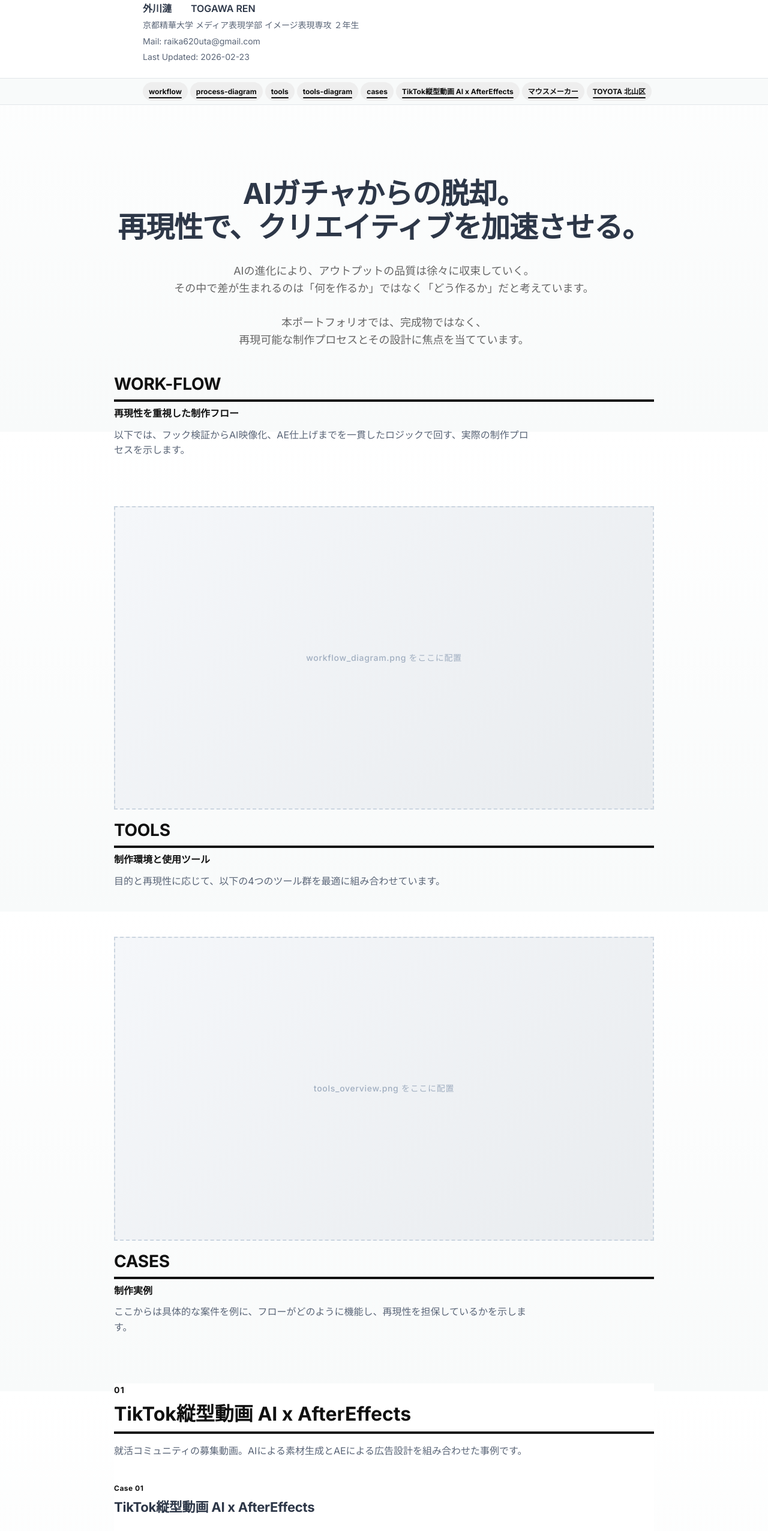
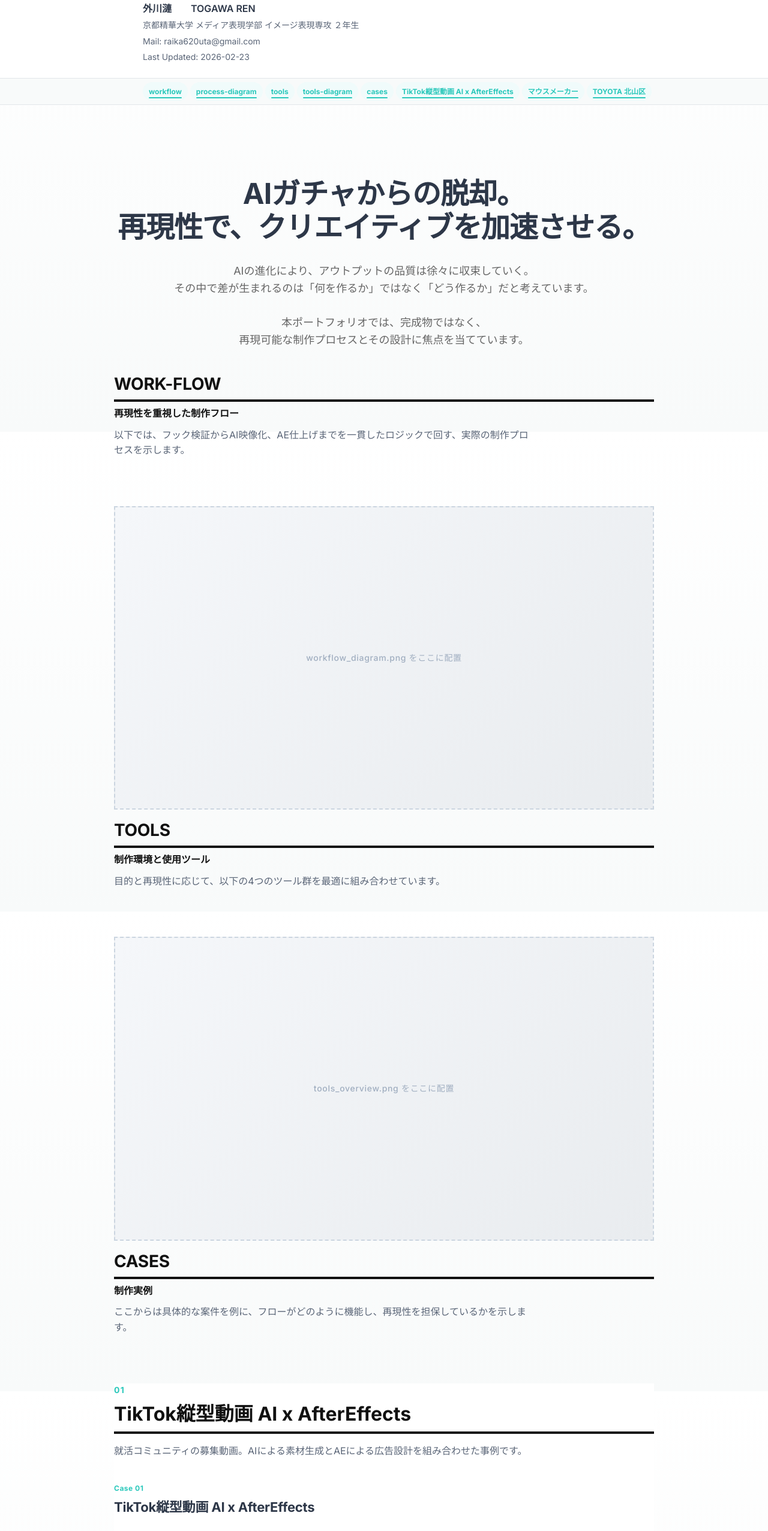
Before and after one commit to raika620uta/ca_portfolio, a website: page _ai_share/index.html in a window 1280 px wide. Shown: the part 80-2633 px from the top of the page at 60% size. Drawn offline with Linux system fonts and the light colour scheme; files that its build step writes are made by us from their sources; files whose address does not match are found by name.

Commit message:
UI: アクセントカラー(シアン)を限定箇所に再導入（セクション番号、ホバー時ボーダー等）

```diff
--- a/_ai_share/style.css
+++ b/_ai_share/style.css
@@ -11,10 +11,11 @@
     --color-text: #2D3748;
     --color-text-sub: #5A6577;
     --color-text-light: #8896A6;
-    --color-accent: #111;
-    --color-accent-hover: #333;
-    --color-accent-light: #F0F0F0;
-    --color-accent-muted: #E0E0E0;
+    --color-accent: #2BC8BB;
+    /* 上質なシアン */
+    --color-accent-hover: #1FA69A;
+    --color-accent-light: #F0FBFB;
+    --color-accent-muted: #E2F4F3;
     --color-border: #E2E6EA;
     --color-card-bg: #FFFFFF;
     --font-family: "Inter", "Noto Sans JP", -apple-system, BlinkMacSystemFont, sans-serif;
@@ -72,7 +73,7 @@ video {
 }
 
 a {
-    color: #111;
+    color: var(--color-accent);
     text-decoration: none;
     transition: color .2s
 }
@@ -358,8 +359,8 @@ strong {
 }
 
 .site-nav__link.is-active {
-    color: #111;
-    background: #EEE;
+    color: var(--color-accent);
+    background: var(--color-accent-light);
     font-weight: 700
 }
 
@@ -400,7 +401,7 @@ strong {
 .section__number {
     font-size: var(--font-size-sm);
     font-weight: 700;
-    color: #111 !important;
+    color: var(--color-accent);
     margin-bottom: 8px;
     letter-spacing: 0.1em
 }
@@ -743,6 +744,26 @@ strong {
 .other-works__item:hover .other-works__caption {
     opacity: 1;
     transform: translateY(0);
+}
+
+/* ほんのわずかなシアンの下部アクセント */
+.other-works__item::before {
+    content: "";
+    position: absolute;
+    bottom: 0;
+    left: 0;
+    width: 100%;
+    height: 3px;
+    background: var(--color-accent);
+    transform: scaleX(0);
+    transform-origin: left;
+    transition: transform 0.4s cubic-bezier(0.165, 0.84, 0.44, 1);
+    z-index: 4;
+    opacity: 0.7;
+}
+
+.other-works__item:hover::before {
+    transform: scaleX(1);
 }
 
 .other-works__caption-title {
--- a/engine/style.css
+++ b/engine/style.css
@@ -11,10 +11,11 @@
     --color-text: #2D3748;
     --color-text-sub: #5A6577;
     --color-text-light: #8896A6;
-    --color-accent: #111;
-    --color-accent-hover: #333;
-    --color-accent-light: #F0F0F0;
-    --color-accent-muted: #E0E0E0;
+    --color-accent: #2BC8BB;
+    /* 上質なシアン */
+    --color-accent-hover: #1FA69A;
+    --color-accent-light: #F0FBFB;
+    --color-accent-muted: #E2F4F3;
     --color-border: #E2E6EA;
     --color-card-bg: #FFFFFF;
     --font-family: "Inter", "Noto Sans JP", -apple-system, BlinkMacSystemFont, sans-serif;
@@ -72,7 +73,7 @@ video {
 }
 
 a {
-    color: #111;
+    color: var(--color-accent);
     text-decoration: none;
     transition: color .2s
 }
@@ -358,8 +359,8 @@ strong {
 }
 
 .site-nav__link.is-active {
-    color: #111;
-    background: #EEE;
+    color: var(--color-accent);
+    background: var(--color-accent-light);
     font-weight: 700
 }
 
@@ -400,7 +401,7 @@ strong {
 .section__number {
     font-size: var(--font-size-sm);
     font-weight: 700;
-    color: #111 !important;
+    color: var(--color-accent);
     margin-bottom: 8px;
     letter-spacing: 0.1em
 }
@@ -743,6 +744,26 @@ strong {
 .other-works__item:hover .other-works__caption {
     opacity: 1;
     transform: translateY(0);
+}
+
+/* ほんのわずかなシアンの下部アクセント */
+.other-works__item::before {
+    content: "";
+    position: absolute;
+    bottom: 0;
+    left: 0;
+    width: 100%;
+    height: 3px;
+    background: var(--color-accent);
+    transform: scaleX(0);
+    transform-origin: left;
+    transition: transform 0.4s cubic-bezier(0.165, 0.84, 0.44, 1);
+    z-index: 4;
+    opacity: 0.7;
+}
+
+.other-works__item:hover::before {
+    transform: scaleX(1);
 }
 
 .other-works__caption-title {
```
Also changed, not shown: assets/other/ui/OTHER_UI_02.png, assets/other/ui/OTHER_UI_03.png, assets/other/ui/OTHER_UI_04.png, assets/other/ui/OTHER_UI_05.png (added), 1 other file.
